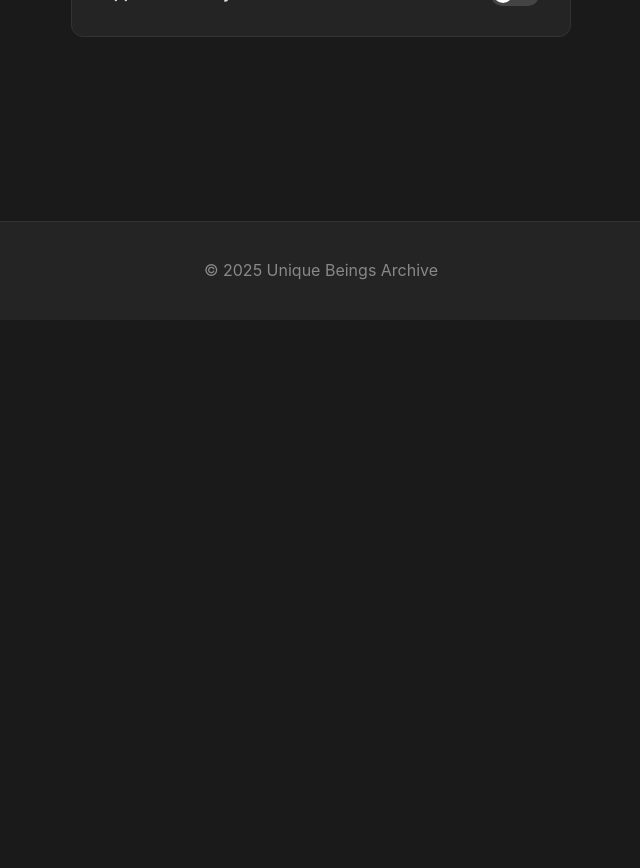
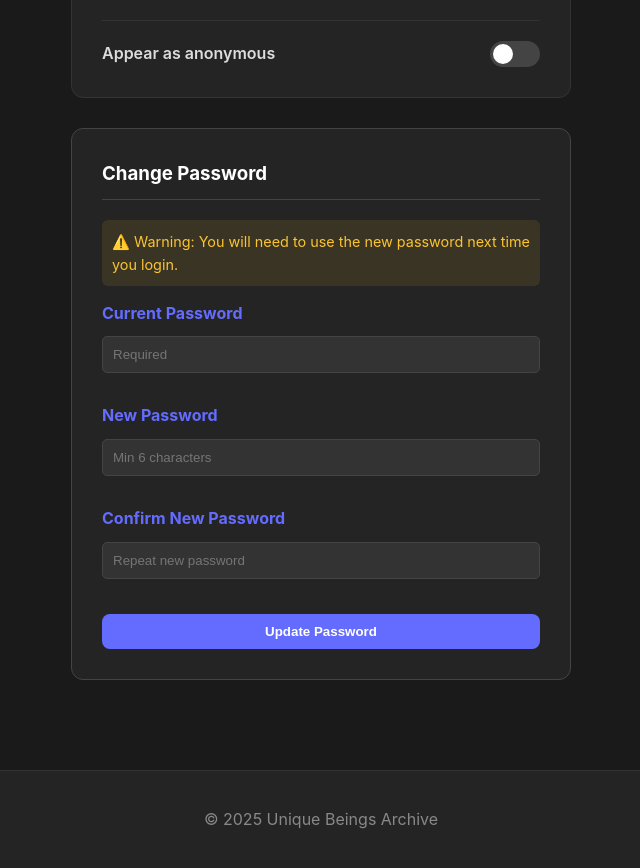
Before and after one commit to UniqueCreatures/Unique-Beings, a Vue app: page /#/settings in a window 1280 px wide. Shown: the part 480-1348 px from the top of the page, without its empty margins (319-959 px from the left). Before the commit the page ends 800 px from the top, so only its background shows below. Built offline with nearby package versions, Linux system fonts and the light colour scheme; no server answers; what @vueup/vue-quill would draw is missing.

Commit message:
Password Change Added

```diff
--- a/src/components/NavBar.vue
+++ b/src/components/NavBar.vue
@@ -43,7 +43,7 @@
       <div v-if="isMenuOpen" class="mobileMenu">
         <router-link to="/" class="mobileLink" @click="closeMenu">Home</router-link>
         <router-link to="/list" class="mobileLink" @click="closeMenu">Creatures</router-link>
-        <router-link v-if="user" to="/settings" class="navBtn">Settings</router-link>
+        <router-link v-if="user" to="/settings" class="mobileLink" @click="closeMenu">Settings</router-link>
 
         <div class="mobileDivider"></div>
 
--- a/src/views/SettingsView.vue
+++ b/src/views/SettingsView.vue
@@ -1,10 +1,12 @@
 <template>
   <div class="container settingsContainer">
     <h2>User Settings</h2>
-    <p class="subtitle">Manage how your name appears on your creatures.</p>
+    <p class="subtitle">Manage your profile and security.</p>
 
+    <!-- 1. PROFILE SETTINGS CARD -->
     <div class="settingsCard">
-      <!-- Nickname Section -->
+      <h3>Public Profile</h3>
+
       <label class="label">Display Nickname</label>
       <div class="inputGroup">
         <input
@@ -37,23 +39,68 @@
         </div>
       </div>
 
-      <p v-if="statusMsg" class="statusText">{{ statusMsg }}</p>
+      <p v-if="profileMsg" class="statusText" :class="{ errorText: isProfileError }">
+        {{ profileMsg }}
+      </p>
     </div>
+
+    <!-- 2. SECURITY CARD (New) -->
+    <div class="settingsCard securityCard">
+      <h3>Change Password</h3>
+      <p class="warningText">⚠️ Warning: You will need to use the new password next time you login.</p>
+
+      <label class="label">Current Password</label>
+      <input v-model="passwords.old" type="password" placeholder="Required" class="formInput" />
+
+      <label class="label">New Password</label>
+      <input v-model="passwords.new" type="password" placeholder="Min 6 characters" class="formInput" />
+
+      <label class="label">Confirm New Password</label>
+      <input v-model="passwords.confirm" type="password" placeholder="Repeat new password" class="formInput" />
+
+      <button @click="handleChangePassword" class="btn btnPrimary blockBtn" :disabled="isProcessingPass">
+        {{ isProcessingPass ? 'Updating...' : 'Update Password' }}
+      </button>
+
+      <!-- Security Feedback Messages -->
+      <p v-if="securityMsg" class="statusText" :class="{ errorText: isSecurityError }">
+        {{ securityMsg }}
+      </p>
+    </div>
+
   </div>
 </template>
 
 <script setup>
-import { ref, onMounted } from 'vue';
+import { ref, onMounted, reactive } from 'vue';
 import { db, auth } from '../firebase';
-import { doc, getDoc, setDoc, updateDoc } from 'firebase/firestore';
-import { onAuthStateChanged } from 'firebase/auth';
+import { doc, getDoc, setDoc } from 'firebase/firestore';
+import {
+  onAuthStateChanged,
+  reauthenticateWithCredential,
+  EmailAuthProvider,
+  updatePassword
+} from 'firebase/auth';
 
+// --- PROFILE STATE ---
 const nickname = ref('');
 const isAnonymous = ref(false);
 const isLoading = ref(false);
-const statusMsg = ref('');
+const profileMsg = ref('');
+const isProfileError = ref(false);
 const userId = ref(null);
 
+// --- SECURITY STATE ---
+const passwords = reactive({
+  old: '',
+  new: '',
+  confirm: ''
+});
+const isProcessingPass = ref(false);
+const securityMsg = ref('');
+const isSecurityError = ref(false);
+
+// --- INIT ---
 const loadUserData = async (uid) => {
   userId.value = uid;
   const docRef = doc(db, "profiles", uid);
@@ -72,19 +119,23 @@ onMounted(() => {
   });
 });
 
+// --- PROFILE FUNCTIONS ---
 const saveNickname = async () => {
   if (!userId.value) return;
   isLoading.value = true;
+  isProfileError.value = false;
+
   try {
     const docRef = doc(db, "profiles", userId.value);
     await setDoc(docRef, {
       nickname: nickname.value,
       isAnonymous: isAnonymous.value
     }, { merge: true });
-    statusMsg.value = "Nickname updated!";
-    setTimeout(() => statusMsg.value = '', 3000);
+    profileMsg.value = "Nickname updated successfully!";
+    setTimeout(() => profileMsg.value = '', 3000);
   } catch (e) {
-    statusMsg.value = "Error saving.";
+    isProfileError.value = true;
+    profileMsg.value = "Error saving profile.";
   } finally {
     isLoading.value = false;
   }
@@ -93,13 +144,75 @@ const saveNickname = async () => {
 const toggleAnonymous = async () => {
   if (!userId.value) return;
   isAnonymous.value = !isAnonymous.value;
+  // Auto-save when toggled
   try {
     const docRef = doc(db, "profiles", userId.value);
     await setDoc(docRef, { isAnonymous: isAnonymous.value }, { merge: true });
-    statusMsg.value = isAnonymous.value ? "You are now anonymous" : "Identity revealed";
-    setTimeout(() => statusMsg.value = '', 3000);
+    profileMsg.value = isAnonymous.value ? "You are now anonymous" : "Identity revealed";
+    setTimeout(() => profileMsg.value = '', 3000);
   } catch (e) {
     console.error(e);
+  }
+};
+
+// --- SECURITY FUNCTIONS (New) ---
+const handleChangePassword = async () => {
+  // 1. Validation
+  securityMsg.value = "";
+  isSecurityError.value = false;
+
+  if (!passwords.old || !passwords.new || !passwords.confirm) {
+    isSecurityError.value = true;
+    securityMsg.value = "Please fill in all fields.";
+    return;
+  }
+
+  if (passwords.new !== passwords.confirm) {
+    isSecurityError.value = true;
+    securityMsg.value = "New passwords do not match.";
+    return;
+  }
+
+  if (passwords.new.length < 6) {
+    isSecurityError.value = true;
+    securityMsg.value = "Password must be at least 6 characters.";
+    return;
+  }
+
+  // 2. Warning Confirmation
+  if (!confirm("Are you sure you want to change your password?")) return;
+
+  isProcessingPass.value = true;
+  const user = auth.currentUser;
+
+  try {
+    // 3. Re-Authenticate (Security requirement)
+    // We create a credential using the OLD password to prove identity
+    const credential = EmailAuthProvider.credential(user.email, passwords.old);
+    await reauthenticateWithCredential(user, credential);
+
+    // 4. Update Password
+    await updatePassword(user, passwords.new);
+
+    // Success
+    securityMsg.value = "Password updated successfully!";
+    passwords.old = '';
+    passwords.new = '';
+    passwords.confirm = '';
+
+  } catch (error) {
+    isSecurityError.value = true;
+
+    // Handle specific Firebase Errors
+    if (error.code === 'auth/wrong-password' || error.code === 'auth/invalid-credential') {
+      securityMsg.value = "Incorrect current password.";
+    } else if (error.code === 'auth/weak-password') {
+      securityMsg.value = "New password is too weak.";
+    } else {
+      securityMsg.value = "Error: " + error.message;
+    }
+  } finally {
+    isProcessingPass.value = false;
   }
 };
 </script>
@@ -120,6 +233,15 @@ const toggleAnonymous = async () => {
   padding: 30px;
   border-radius: 12px;
   border: 1px solid #333;
+  margin-bottom: 30px; /* Space between cards */
+}
+
+h3 {
+  margin-top: 0;
+  border-bottom: 1px solid #444;
+  padding-bottom: 10px;
+  margin-bottom: 20px;
+  color: white;
 }
 
 .label {
@@ -127,6 +249,7 @@ const toggleAnonymous = async () => {
   font-weight: bold;
   color: var(--primaryColor);
   margin-bottom: 10px;
+  margin-top: 15px; /* Spacing for stacked inputs */
 }
 
 .inputGroup {
@@ -135,7 +258,7 @@ const toggleAnonymous = async () => {
 }
 
 .saveBtn {
-  height: 42px; /* Matches form input height */
+  height: 42px;
   white-space: nowrap;
 }
 
@@ -147,6 +270,7 @@ const toggleAnonymous = async () => {
   margin-top: 5px;
 }
 
+/* Switches */
 .switchRow {
   display: flex;
   justify-content: space-between;
@@ -161,7 +285,6 @@ const toggleAnonymous = async () => {
   color: #ddd;
 }
 
-/* Custom Toggle Switch */
 .toggleSwitch {
   width: 50px;
   height: 26px;
@@ -196,10 +319,38 @@ const toggleAnonymous = async () => {
   cursor: not-allowed;
 }
 
+/* Feedback Messages */
 .statusText {
   margin-top: 20px;
   text-align: center;
-  color: #4cd137;
+  color: #4cd137; /* Success Green */
   font-weight: bold;
+  background: rgba(76, 209, 55, 0.1);
+  padding: 10px;
+  border-radius: 6px;
+}
+
+.statusText.errorText {
+  color: #ff4757; /* Error Red */
+  background: rgba(255, 71, 87, 0.1);
+}
+
+/* Security Specific Styles */
+.securityCard {
+  border: 1px solid #444;
+}
+
+.warningText {
+  font-size: 0.9rem;
+  color: #fbc531; /* Yellow warning */
+  background: rgba(251, 197, 49, 0.1);
+  padding: 10px;
+  border-radius: 6px;
+  margin-bottom: 15px;
+}
+
+.blockBtn {
+  width: 100%;
+  margin-top: 20px;
 }
 </style>
```
